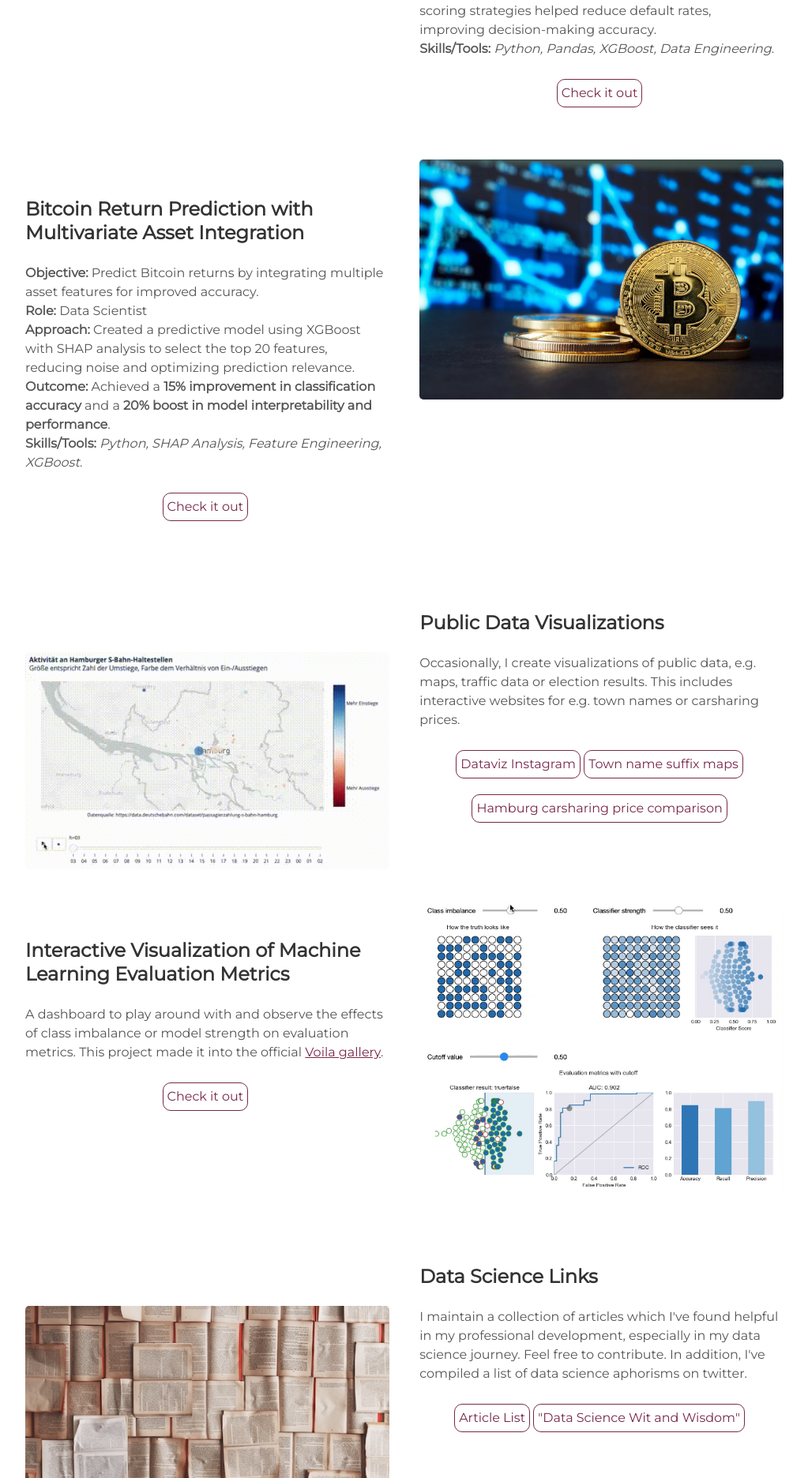
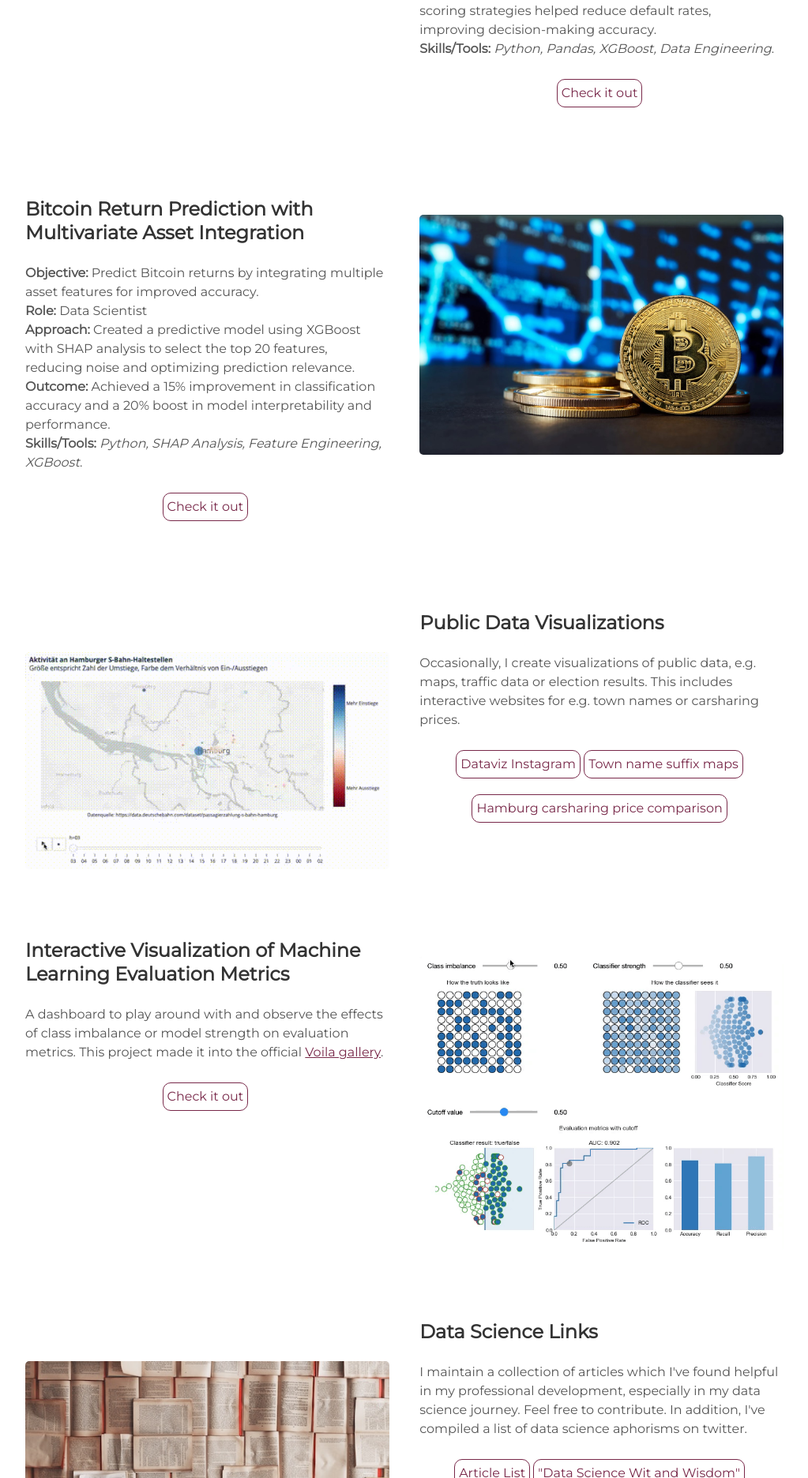
Before and after one commit to ViswaBonam/viswabonam.github.io, a Jekyll site: the page built from index.html, in a window 1280 px wide. Shown: the part 2289-4161 px from the top of the page at 79% size, without its empty margins (128-1151 px from the left). Built offline with Jekyll 4.4.1, drawn with Linux system fonts in a browser that asks for light colours.

Commit message:
Update projects.html

```diff
--- a/_includes/projects.html
+++ b/_includes/projects.html
@@ -7,6 +7,12 @@
   margin-top: 100px; /* Adjust the value as needed */
 }
 </style>
+<style>
+.images-right img {
+  margin-top: 70px; /* Adjust the value as needed */
+}
+</style>
+
 
 <div class="user-projects">
   <div class="images-left">
@@ -33,7 +39,7 @@
     <p><strong>Objective:</strong> Predict Bitcoin returns by integrating multiple asset features for improved accuracy.<br>
 <strong>Role:</strong> Data Scientist<br>
 <strong>Approach:</strong> Created a predictive model using XGBoost with SHAP analysis to select the top 20 features, reducing noise and optimizing prediction relevance.<br>
-<strong>Outcome:</strong> Achieved a <strong>15% improvement in classification accuracy</strong> and a <strong>20% boost in model interpretability and performance</strong>.<br>
+<strong>Outcome:</strong> Achieved a 15% improvement in classification accuracy and a 20% boost in model interpretability and performance.<br>
 <strong>Skills/Tools:</strong> <em>Python, SHAP Analysis, Feature Engineering, XGBoost</em>.</p>
       <p align="center"><a class="project-link" href="https://dhaitz.github.io/graph-visualization/#/galaxy/wikipedia?cx=-705&cy=-9206&cz=-9978&lx=0.4772&ly=0.7270&lz=-0.4743&lw=0.1367&ml=450&s=1.75&l=1&v=500_000_links">Check it out</a></p>
   </div>
```
